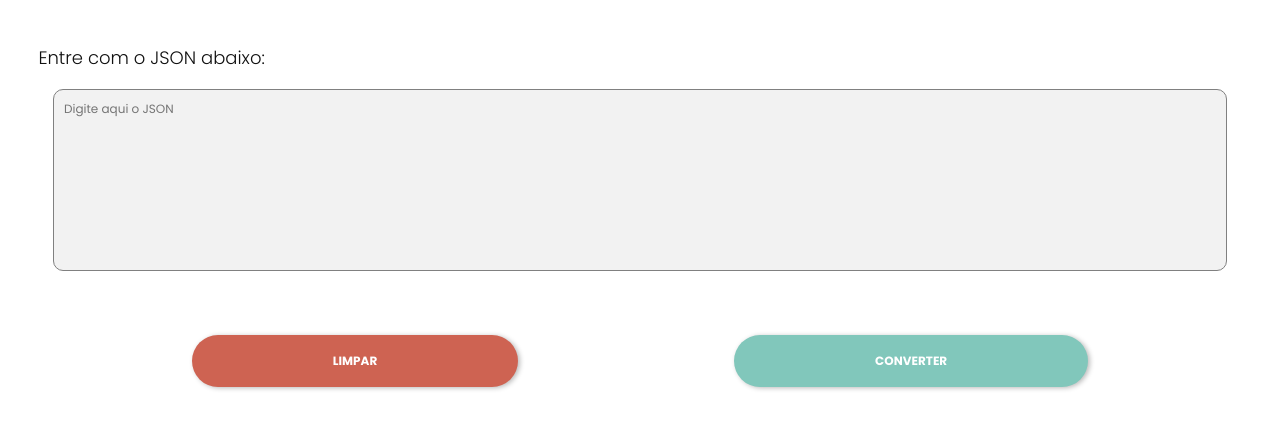
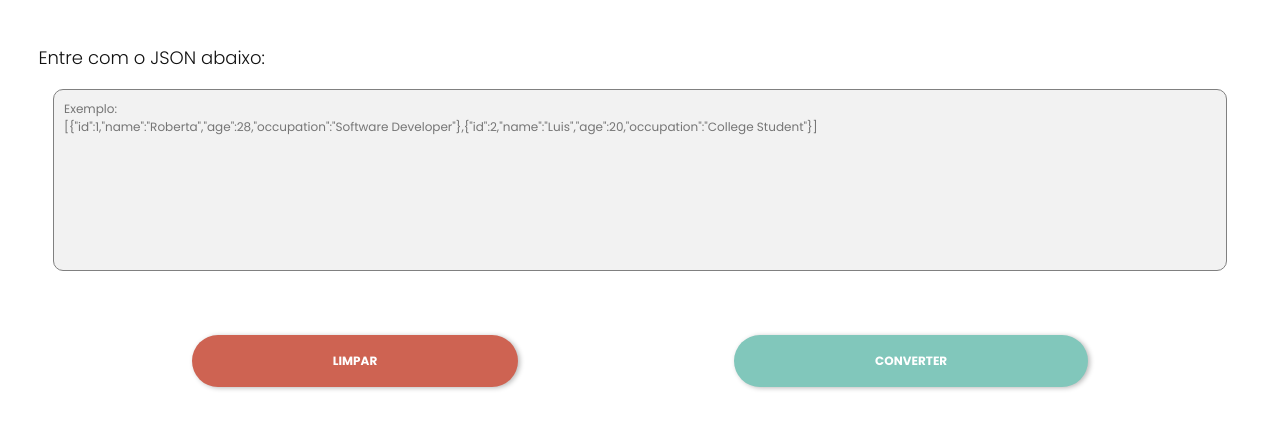
Before and after one commit to rodrpaivac/json2csv, a React (Create React App) app: page / in a window 1280 px wide. Shown: the top 428 px of the page. Built offline with nearby package versions, Linux system fonts and the light colour scheme.

Commit message:
function fix and example added

```diff
--- a/src/components/Input/index.tsx
+++ b/src/components/Input/index.tsx
@@ -4,13 +4,28 @@ import { ButtonContainer, Container, Header, TextInput, Title } from "./styles";
 import { Props } from "./types";
 
 const Input: React.FC<Props> = ({ onChange, value, onConvert, onClean }) => {
+  const example = [
+    {
+      id: 1,
+      name: "Roberta",
+      age: 28,
+      occupation: "Software Developer",
+    },
+    {
+      id: 2,
+      name: "Luis",
+      age: 20,
+      occupation: "College Student",
+    },
+  ];
+
   return (
     <Container>
       <Header>
         <Title>Entre com o JSON abaixo:</Title>
       </Header>
       <TextInput
-        placeholder="Digite aqui o JSON"
+        placeholder={`Exemplo:\n${JSON.stringify(example)}`}
         value={value}
         onChange={(e) => {
           onChange(e.target.value);
--- a/src/screens/Home/index.tsx
+++ b/src/screens/Home/index.tsx
@@ -14,7 +14,6 @@ const Home: React.FC = () => {
   };
 
   const onConvert = () => {
-    // e.preventDefault();
     if (json !== "") {
       const response = jsonToCsv(json);
       console.log("response", response);
--- a/src/utils/JsonToCsv/index.tsx
+++ b/src/utils/JsonToCsv/index.tsx
@@ -4,11 +4,13 @@ export const jsonToCsv: JsonToCsv = (json) => {
   if (json !== "") {
     try {
       const parsedJson = JSON.parse(json);
+      const obj = { count: 2, items: parsedJson };
+
       console.log("parsedJson", parsedJson);
-      const header = Object.keys(parsedJson.items[0]).join(",");
+      const header = Object.keys(obj.items[0]).join(",");
       console.log("header", header);
 
-      const body = parsedJson.items
+      const body = obj.items
         .map((j: any) => Object.values(j).join(","))
         .join("n");
       console.log("body", body);
```
Also changed, not shown: 8 other files (tests, documents, lock files or other folders).
